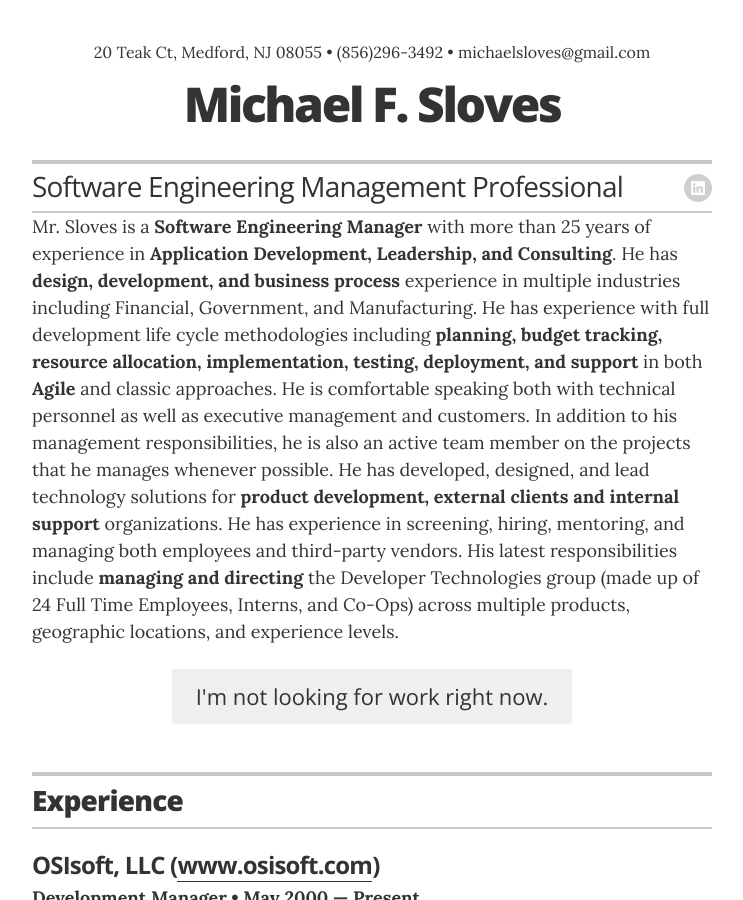
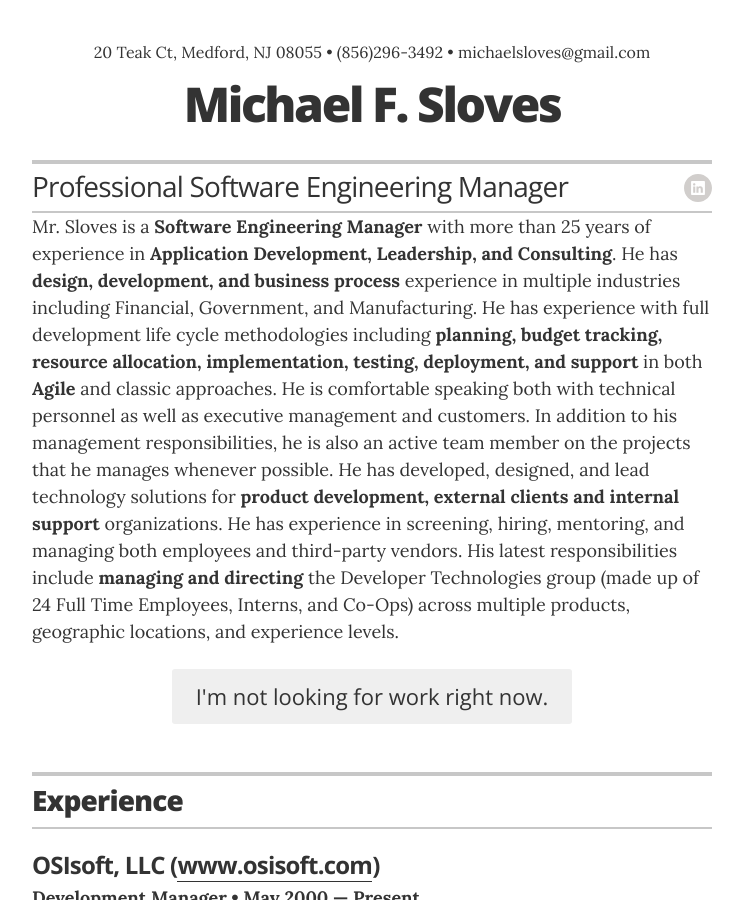
Before and after one commit to Sloveez/sloveez.github.io, a Jekyll site: the page built from index.html, in a window 1280 px wide and 900 px high. Shown: the whole window, without its empty margins (268-1011 px from the left). Built offline with Jekyll 4.4.1, drawn with Linux system fonts in a browser that asks for light colours.

Commit message:
Update _config.yml

```diff
--- a/_config.yml
+++ b/_config.yml
@@ -11,7 +11,7 @@ sass:
 # Resume settings
 resume_avatar:                "false"
 resume_name:                  "Michael F. Sloves"
-resume_title:                 "Software Engineering Management Professional"
+resume_title:                 "Professional Software Engineering Manager"
 resume_contact_email:         "michaelsloves@gmail.com"
 resume_contact_address:       "20 Teak Ct, Medford, NJ 08055"
 resume_contact_phone:         "(856)296-3492"
```
